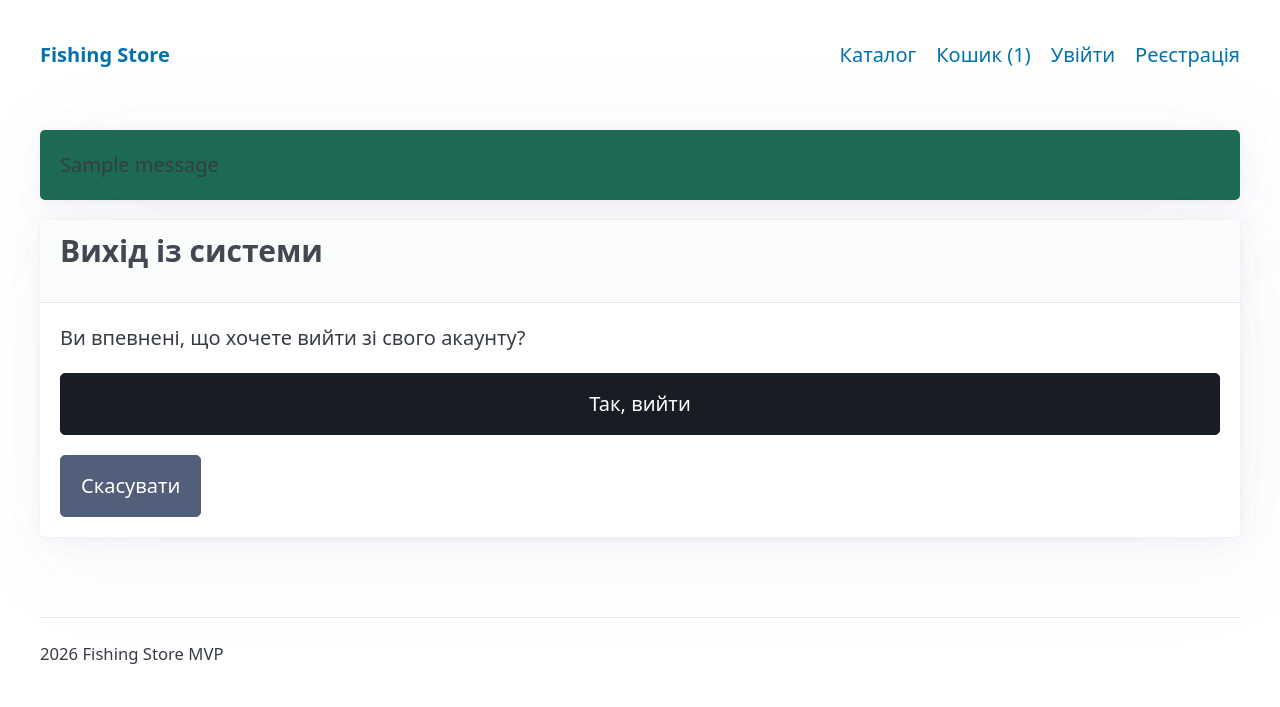
After one commit to Solidarov/fishing-store, a Django app: template fishing_store/users/templates/users/logout_confirm.html in a window 1280 px wide. The commit adds this page. Shown: the top 707 px of the page. Run offline with Django 3.2, Linux system fonts and the light colour scheme; the template is opened without the code that fills it: most values are stand-ins (such as "Sample title", 1, 10 or a date in 2020); one stand-in notice (Sample message) is shown; some libraries are stand-ins or nearby versions.

Commit message:
ref: update base template

```diff
--- a/fishing_store/users/templates/base.html
+++ b/fishing_store/users/templates/base.html
@@ -1,17 +1,30 @@
 <!DOCTYPE html>
-<html>
+<html lang="uk">
 <head>
     <meta charset="UTF-8">
     <meta name="viewport" content="width=device-width, initial-scale=1.0">
+    <meta name="color-scheme" content="light dark">
     <title>Fishing Store</title>
-    <link rel="stylesheet" href="https://unpkg.com/mvp.css">
+    <link rel="stylesheet" href="https://cdn.jsdelivr.net/npm/@picocss/pico@2/css/pico.min.css">
+    <style>
+        .success { background-color: var(--pico-ins-color); border-color: var(--pico-form-element-valid-border-color); }
+        .error { background-color: var(--pico-del-color); border-color: var(--pico-form-element-invalid-border-color); }
+        .warning { background-color: #fff3cd; border-color: #ffeeba; }
+        .info { background-color: var(--pico-primary-background); }
+    </style>
 </head>
 <body>
-    <header>
+    <header class="container">
         <nav>
-            <a href="{% url 'store:product_list' %}"><b>Fishing Store</b></a>
             <ul>
-                <li><a href="{% url 'store:product_list' %}">Catalog</a></li>
+                <li>
+                    <a href="{% url 'store:product_list' %}">
+                        <strong>Fishing Store</strong>
+                    </a>
+                </li>
+            </ul>
+            <ul>
+                <li><a href="{% url 'store:product_list' %}">Каталог</a></li>
                 {% if not user.is_admin_member %}
                     <li>
                         <a href="{% url 'store:cart_detail' %}">
@@ -25,43 +38,52 @@
                     </li>
                 {% endif %}
                 {% if user.is_authenticated %}
+                    <li>
+                        <details class="dropdown">
+                            <summary>
+                                {{user.username}}
+                            </summary>
+                            <ul dir="rtl">
+                                <li><a href="{% url 'users:profile' %}">Профіль</a></li>
+
+                                {% if user.role == 'ADMIN' %}
+                                    <li><a href="{% url 'admin:index' %}">Адмін</a></li>
+                                {% endif %}
+
+                                {% if user.role != 'ADMIN' %}
+                                    <li><a href="{% url 'store:order_history' %}">Мої Замовлення</a></li>
+                                {% endif %}
+
                                 {% if user.role == 'SELLER' %}
-                        <li><a href="{% url 'store:seller_dashboard' %}">Seller Dashboard</a></li>
+                                    <li><a href="{% url 'store:seller_dashboard' %}">Продажі</a></li>
                                 {% endif %}
-                    {% if user.role != 'ADMIN' %}
-                        <li><a href="{% url 'store:order_history' %}">Мої замовлення</a></li>
-                    {% endif %}
-                    {% if user.role == 'ADMIN' %}
-                        <li><a href="{% url 'admin:index' %}">Admin Panel</a></li>
-                    {% endif %}
-                    <li><a href="{% url 'users:profile' %}">Profile ({{ user.display_name }})</a></li>
                                 <li>
-                        <form action="{% url 'users:logout' %}" method="post" style="display:inline;">
-                            {% csrf_token %}
-                            <button type="submit">Logout</button>
-                        </form>
+                                    <a href="{% url 'users:logout_confirm' %}" style="color: red;">Вийти</a>
+                                </li>
+                            </ul>
+                        </details>
                     </li>
                 {% else %}
-                    <li><a href="{% url 'users:login' %}">Login</a></li>
-                    <li><a href="{% url 'users:register' %}">Register</a></li>
+                    <li><a href="{% url 'users:login' %}">Увійти</a></li>
+                    <li><a href="{% url 'users:register' %}">Реєстрація</a></li>
                 {% endif %}
             </ul>
         </nav>
     </header>
-    <main>
+
+    <main class="container">
         {% if messages %}
-        <section>
             {% for message in messages %}
-                <aside>{{ message }}</aside>
+                    <article class="{{message.tags}}">{{ message }}</article>
             {% endfor %}
-        </section>
         {% endif %}
 
         {% block content %}{% endblock %}
     </main>
-    <footer>
+
+    <footer class="container">
         <hr>
-        <p><small>&copy; 2026 Fishing Store MVP</small></p>
+        <p><small> 2026 Fishing Store MVP</small></p>
     </footer>
 </body>
 </html>
--- /dev/null
+++ b/fishing_store/users/templates/users/logout_confirm.html
@@ -0,0 +1,20 @@
+{% extends 'base.html' %}
+
+{% block content %}
+<article>
+    <header>
+        <h3>Вихід із системи</h3>
+    </header>
+
+    <p>Ви впевнені, що хочете вийти зі свого акаунту?</p>
+
+    <div>
+        <form action="{% url 'users:logout' %}" method="post">
+            {% csrf_token %}
+            <button type="submit" class="contrast">Так, вийти</button>
+            <a href="{% url 'store:product_list' %}" role="button" class="secondary">Скасувати</a>
+        </form>
+
+    </div>
+</article>
+{% endblock %}
--- a/fishing_store/users/urls.py
+++ b/fishing_store/users/urls.py
@@ -3,6 +3,7 @@ from users.views import (
     RegisterView,
     UserLoginView,
     UserLogoutView,
+    LogoutConfirmView,
     ProfileView,
     ProfileUpdateView,
     ProfileDeleteView,
@@ -14,6 +15,7 @@ urlpatterns = [
     path("register/", RegisterView.as_view(), name="register"),
     path("login/", UserLoginView.as_view(), name="login"),
     path("logout/", UserLogoutView.as_view(), name="logout"),
+    path("logout/confirm/", LogoutConfirmView.as_view(), name="logout_confirm"),
     path("profile/", ProfileView.as_view(), name="profile"),
     path("profile/edit/", ProfileUpdateView.as_view(), name="profile_edit"),
     path("profile/delete/", ProfileDeleteView.as_view(), name="profile_delete"),
--- a/fishing_store/users/views.py
+++ b/fishing_store/users/views.py
@@ -58,6 +58,10 @@ class UserLoginView(LoginView):
 
 class UserLogoutView(LogoutView):
     next_page = reverse_lazy("users:login")
+
+
+class LogoutConfirmView(LoginRequiredMixin, TemplateView):
+    template_name = "users/logout_confirm.html"
 
 
 class ProfileView(LoginRequiredMixin, TemplateView):
```
Lines whose indentation alone changed are shown as unchanged.
